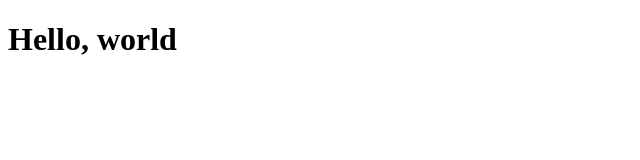
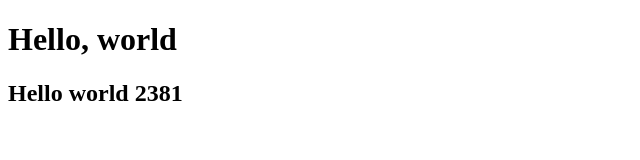
Before and after one commit to Prithivi-r/Eshwar-project-1, a plain HTML site: page ESHWAR-PROJECT-1/index.html in a window 1280 px wide. Shown: the whole page, without its empty margins (0-640 px from the left). Drawn offline with Linux system fonts and the light colour scheme.

Commit message:
Added indext.html

```diff
--- a/ESHWAR-PROJECT-1/index.html
+++ b/ESHWAR-PROJECT-1/index.html
@@ -7,5 +7,6 @@
 </head>
 <body>
    <h1>Hello, world</h1>
+   <h2>Hello world 2381</h2>
 </body>
 </html>
```
